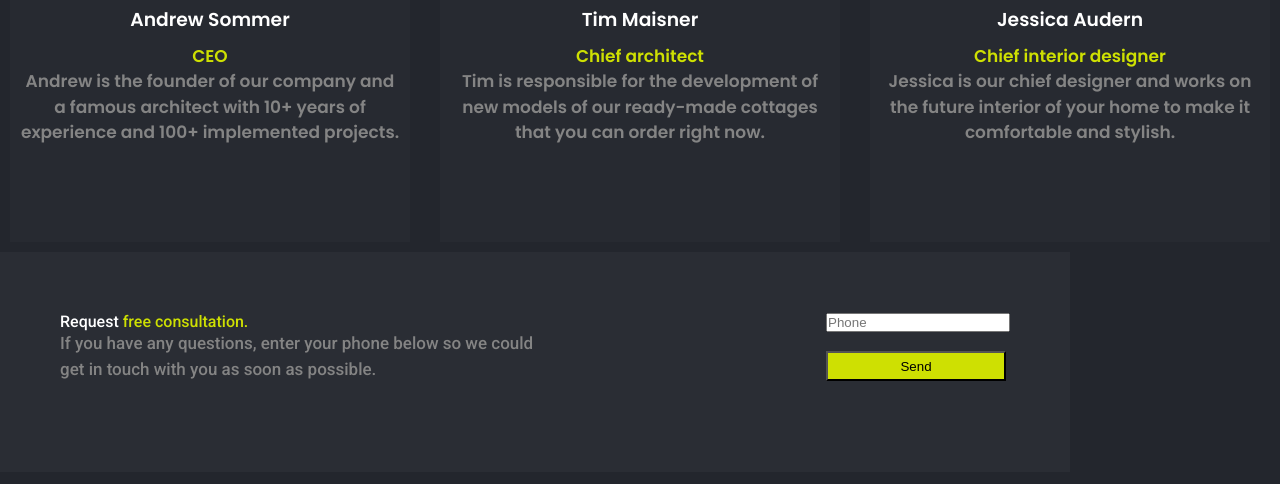
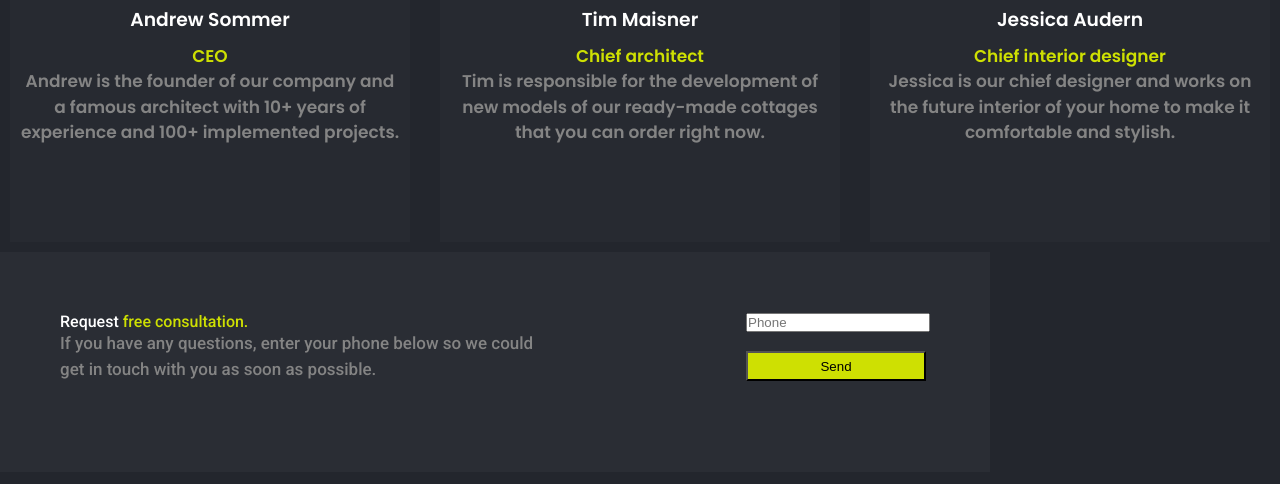
Before and after one commit to koldovsky/656-team-01, a plain HTML site: page index.html in a window 1280 px wide. Shown: the part 4355-4839 px from the top of the page. Drawn offline with Linux system fonts and the light colour scheme; grey boxes are pictures that could not be loaded.

Commit message:
change position request

```diff
--- a/css/request.css
+++ b/css/request.css
@@ -13,7 +13,7 @@
     }
 
     .request {
-        width: 950px;
+        width: 870px;
         height: 100px;
         padding: 60px;
         background-color: rgba(255, 255, 255, 0.03)
```
Also changed, not shown: index.html (line endings or trailing spaces).
